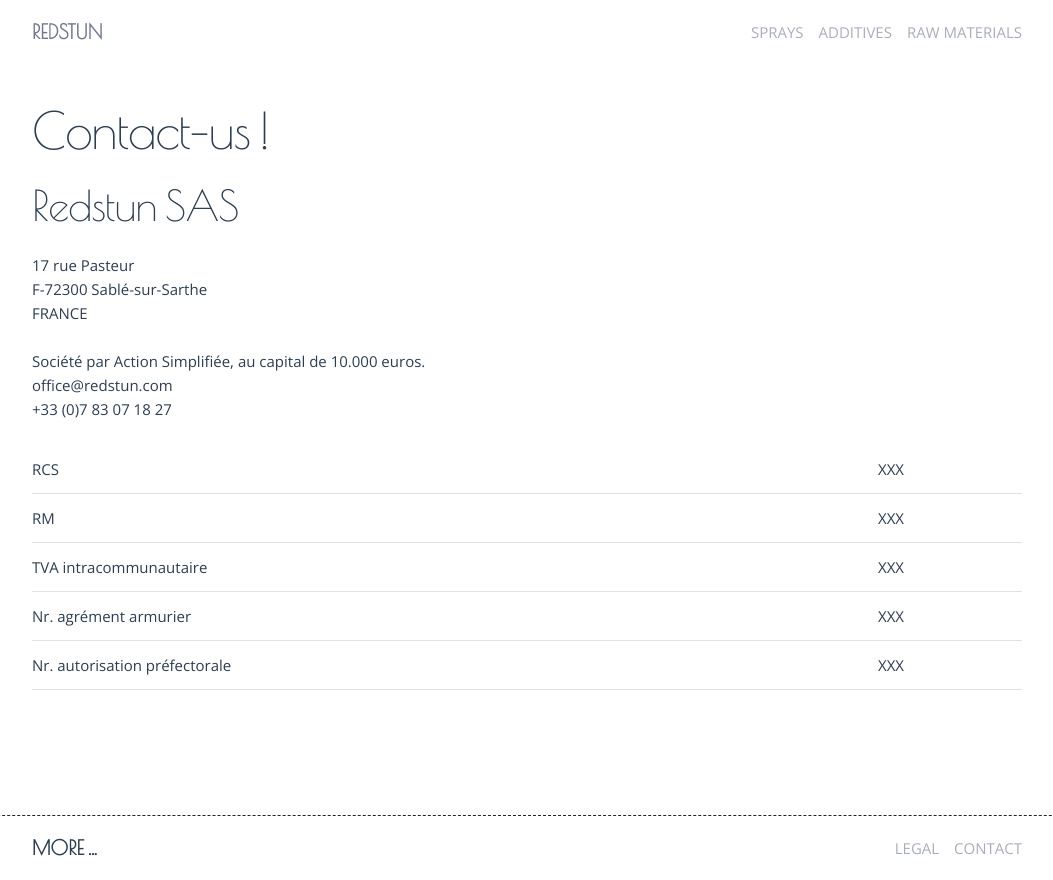
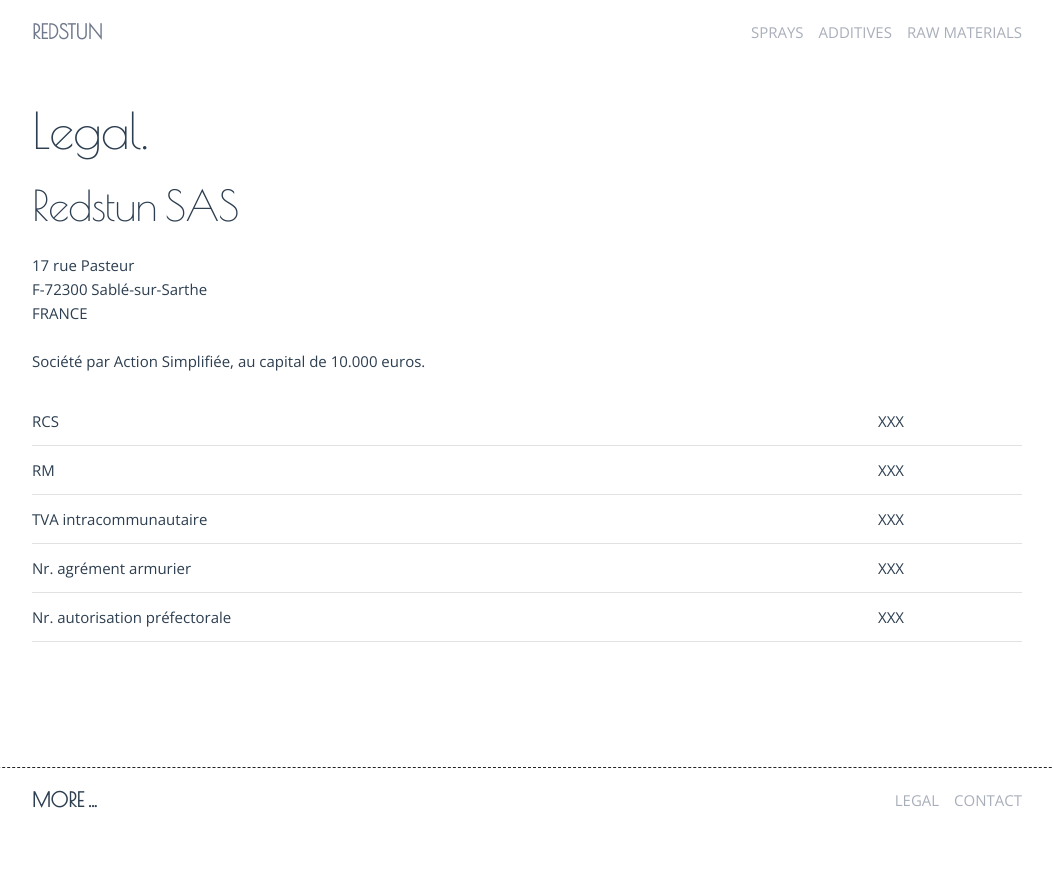
Before and after one commit to RedstunTearGas/web-client, a Vue app: page /#/legal in a window 1280 px wide. Shown: the whole page, without its empty margins (113-1166 px from the left). After the commit the page ends 832 px from the top, so only its background shows below. Built offline with nearby package versions, Linux system fonts and the light colour scheme.

Commit message:
(p) Legal : update

```diff
--- a/src/pages/Legal.vue
+++ b/src/pages/Legal.vue
@@ -5,7 +5,7 @@
     <div class="container">
       <div class="row">
         <div class="twelve columns">
-          <h1>Contact-us !</h1>
+          <h1>Legal.</h1>
         </div>
       </div>
       <div class="row">
@@ -21,10 +21,7 @@
 
           <div>
             <p>Société par Action Simplifiée, au capital de 10.000 euros.</p>
-            <p>office@redstun.com</p>
-            <p>+33 (0)7 83 07 18 27</p>
           </div>
-
           <br />
 
           <div>
```
